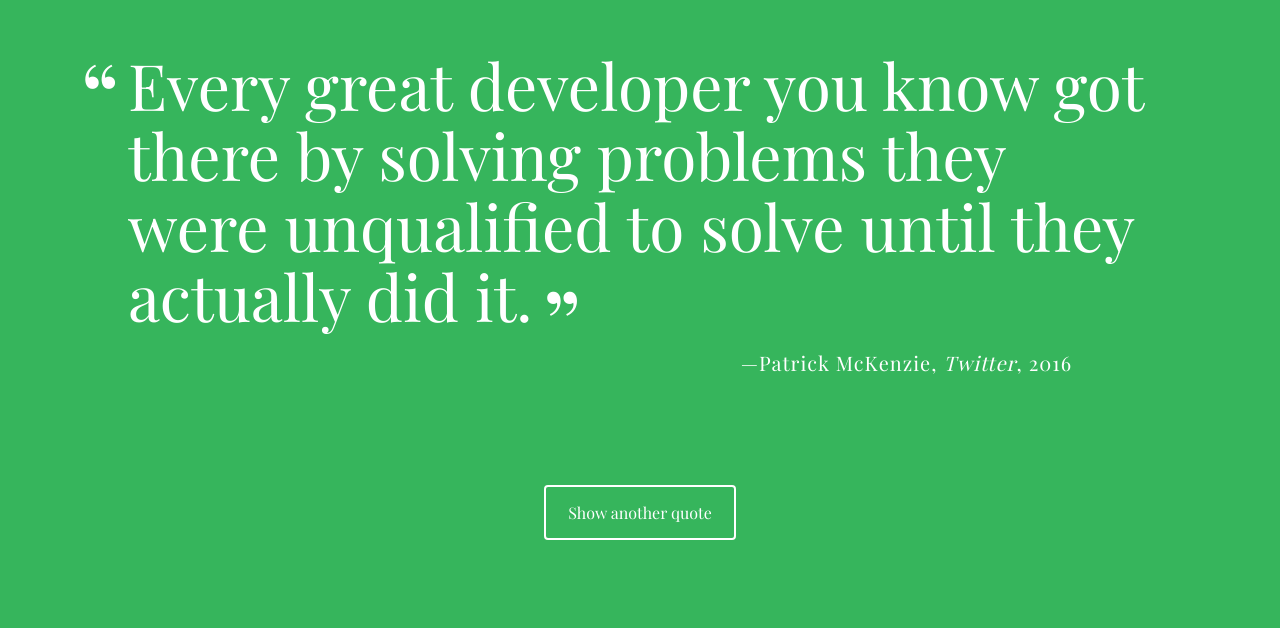
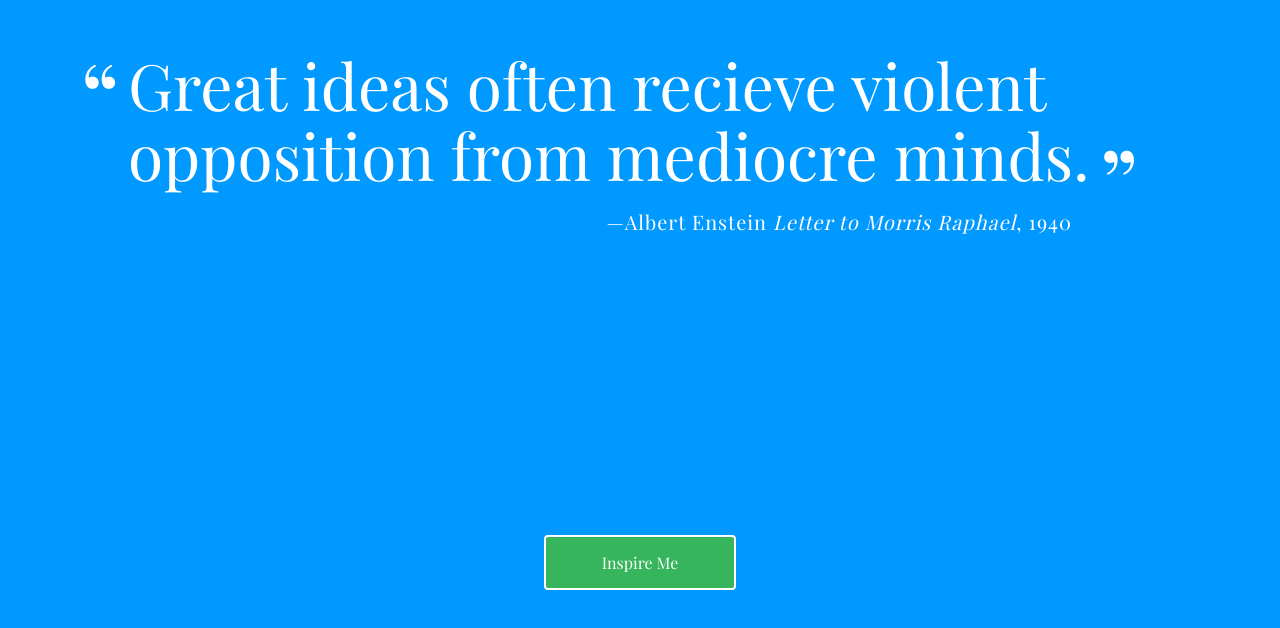
Before and after one commit to jaevinciri/Random_Quote_Generator, a plain HTML site: page index.html in a window 1280 px wide. Shown: the part 110-738 px from the top of the page. Drawn offline with nearby package versions, Linux system fonts and the light colour scheme; a web font is replaced by a local one.

Commit message:
Updated code

```diff
--- a/css/styles.css
+++ b/css/styles.css
@@ -1,7 +1,7 @@
 /* Random Quote Generator Styles */
 
 body {
-  background-color: #36b55c;
+  background-color: #0099ff;
   color: white;
   font-family: 'Playfair Display', serif;
 }
@@ -74,7 +74,7 @@ body {
   display: inline-block;
   left: 50%;
   margin-left: -6em;
-  bottom: 150px;
+  bottom: 100px;
   border-radius: 4px;
   border: 2px solid #fff;
   color: #fff;
--- a/index.html
+++ b/index.html
@@ -13,7 +13,7 @@
       <p class="quote">Every great developer you know got there by solving problems they were unqualified to solve until they actually did it.</p>
       <p class="source">Patrick McKenzie<span class="citation">Twitter</span><span class="year">2016</span></p>
     </div>
-    <button id="loadQuote">Show another quote</button>
+    <button id="loadQuote">Inspire Me</button>
   </div>
 </body>
   <script src="js/script.js"></script>
--- a/js/script.js
+++ b/js/script.js
@@ -1,44 +1,53 @@
 // FSJS - Random Quote Generator
-<<<<<<< HEAD
 
-=======
-var message = '';
->>>>>>> 05578ebfab724d1dd539bd1ea35a2c864248fcfb
 // Create the array of quote objects and name it quotes
 var quotes = [
   { quote: "If you fail to plan, you are planning to fail!",
-    author:"Benjamin Franklin"},
+    author:"Benjamin Franklin",
+    citation: "The Minneapolis Tribune",
+    year:"1970" },
   { quote: "Great ideas often recieve violent opposition from mediocre minds.",
-    author: "Albert Enstein"},
-  { quote: "Ninety-nine percent of the failures come from people who have the habit of making excuses.",
-    author: "George Washington Carver"}
-];
-<<<<<<< HEAD
-=======
-var quote = '';
+    author: "Albert Enstein",
+    citation: "Letter to Morris Raphael",
+    year: "1940"},
+  { quote: "Twenty years from now you will be more disappointed by the things that you didn’t do than by the ones you did do.",
+    author: "H. Jackson Brown Jr.",
+    citation: "P.S. I Love You",
+    year:"2007"},
+  { quote: "It is better to be hated for what you are than to be loved for what you are not",
+    author: "Andre Gide",
+    citation: "Autumn Leaves",
+    year:"2012"},
+  { quote: "Don't panic.",
+    author: "Douglas Adams",
+    citation: "The Hitchhikers Guide to the Galaxy",
+    year:"2005"},
+  ];
 
->>>>>>> 05578ebfab724d1dd539bd1ea35a2c864248fcfb
+var color = [
+  [66, 134, 244],
+  [122, 122, 122],
+  [72, 112, 79]
+]
+
 
 
 
 // This function requests an array of objects argument and selects a random index
-function getRandomQuote(objects){
-   return objects[Math.floor(Math.random() * objects.length)];
+function getRandomQuote(quote){
+   return quote[Math.floor(Math.random() * quote.length)];
 }
 
 // Create the printQuote funtion and name it printQuote
-<<<<<<< HEAD
 function printQuote() {
 var message = '';//creates an empty string that will accept the quote
 var result = getRandomQuote(quotes);//decides which index to select
-message = "<p class='quote'>"+ result.quote + "</p>";//saves the quote to the empty string
+message = "<p class='quote'>"+ result.quote + "</p>";
+message+= "<p class = 'source'>"+ result.author + "</p";
+message+= "<span class='citation'> "+'<i>'+ result.citation+'</i>' + "</span>"
+message+="<span class='year'> "+ result.year + "</span>"//saves the quote to the empty string
 var outputDiv = document.getElementById("quote-box");
 outputDiv.innerHTML = message;//injects it into the DOM
-=======
-function printQuote(message) {
-  var outputDiv = document.getElementById("quote");
-  outputDiv.innerHTML = message;
->>>>>>> 05578ebfab724d1dd539bd1ea35a2c864248fcfb
 }
 
 printQuote();// Calling the function to be pulled by the click event
```
